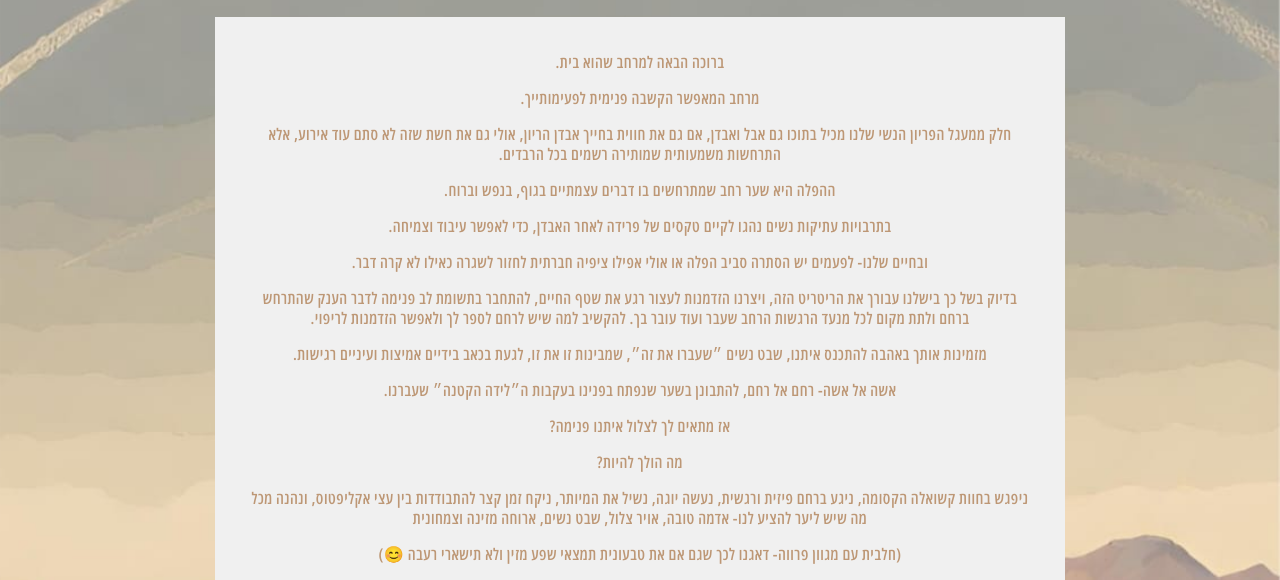
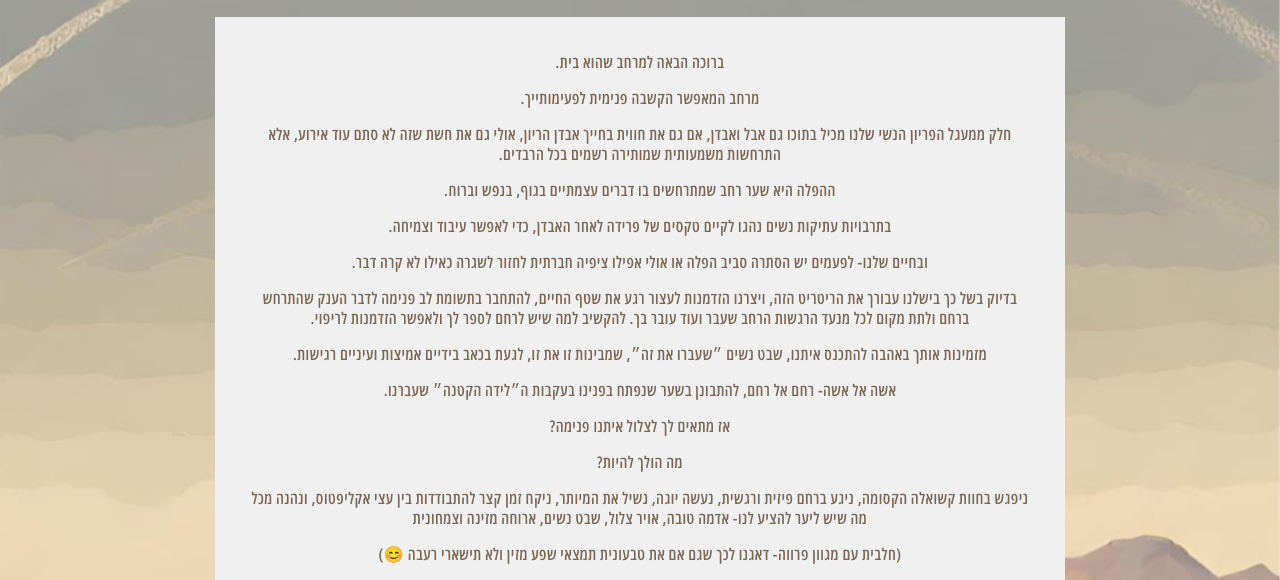
Before and after one commit to Aviazg/retret, a plain HTML site: page michalsSite-master/index.html in a window 1280 px wide. Shown: the part 220-800 px from the top of the page. Drawn offline with nearby package versions, Linux system fonts and the light colour scheme.

Commit message:
Update index.html

```diff
--- a/michalsSite-master/index.html
+++ b/michalsSite-master/index.html
@@ -18,9 +18,9 @@
 
       body {
         font-family: g1, sans-serif;  /* Adjust font family as desired */
-        color: #bd9775;
+        color: #7a6652;
         direction: rtl;
-        fint-size:12pt;
+        fint-size:13px;
 	letter-spacing: 0.5px;
         max-width: 100vw;
 	text-align: center;
```
